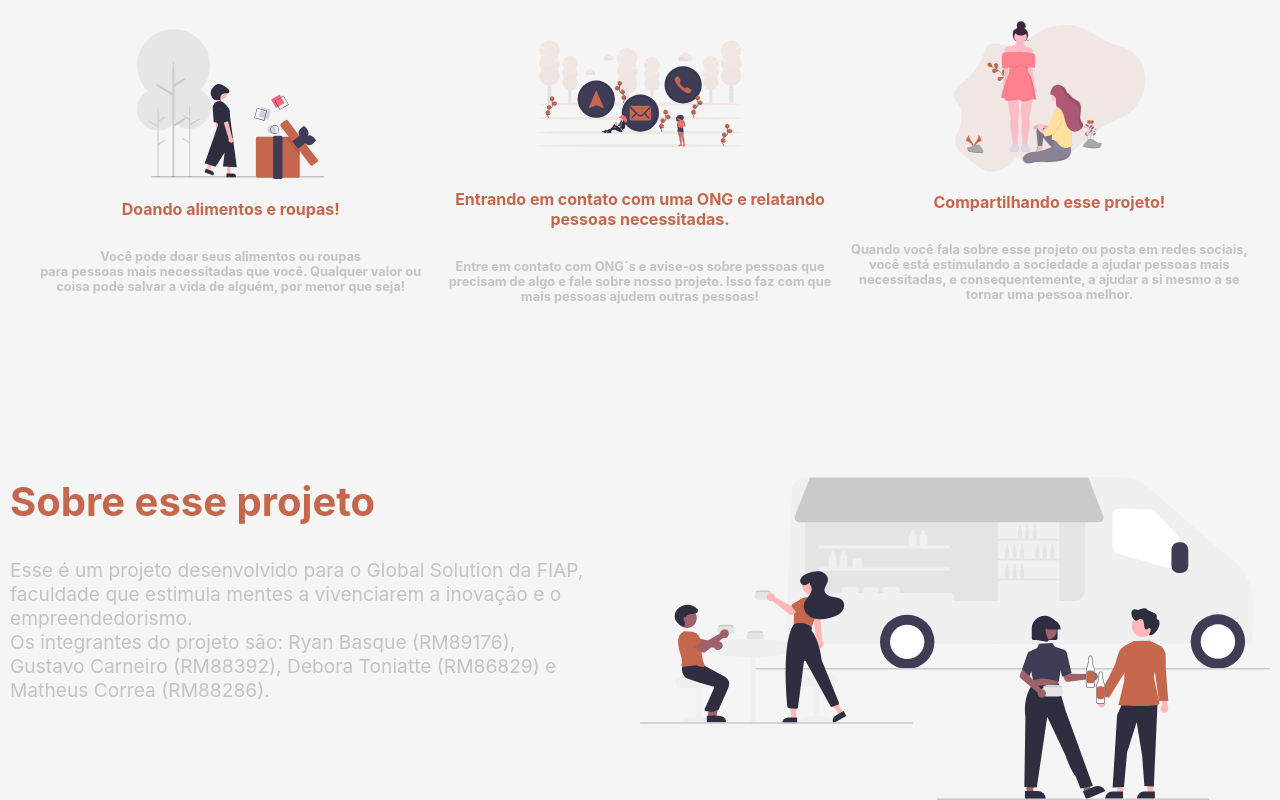
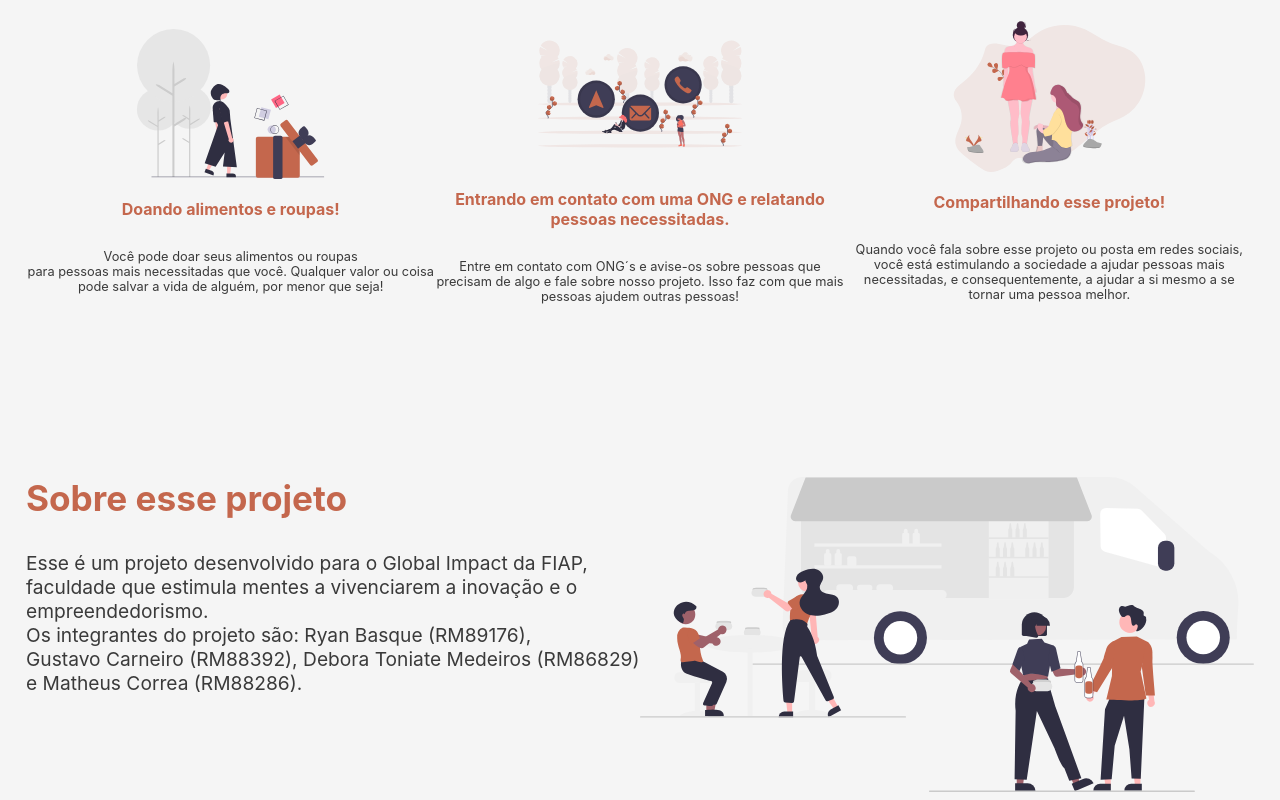
Before and after one commit to RyanBasque/tem-quem-precise, a React (Create React App) app: page / in a window 1280 px wide. Shown: the part 683-1483 px from the top of the page. Built offline with nearby package versions, Linux system fonts and the light colour scheme.

Commit message:
feat: text colors and debora name

```diff
--- a/src/components/atoms/HelpExemple/styles.js
+++ b/src/components/atoms/HelpExemple/styles.js
@@ -37,9 +37,8 @@ export const HelpContainer = styled.div`
 
     p {
       font-size: 0.8rem;
-      font-weight: bold;
       text-align: center;
-      color: ${color.gray};
+      color: ${color.black};
 
       margin: 10px 0;
     }
--- a/src/components/molecules/AboutThisProject/index.js
+++ b/src/components/molecules/AboutThisProject/index.js
@@ -7,17 +7,17 @@ import Slide from '../../../assets/images/food.svg';
 const AboutThisProject = () => {
   return (
     <AboutContainer>
-      <div>
+      <div data-aos="fade-up">
         <h1>Sobre esse projeto</h1>
         <p>
-          Esse é um projeto desenvolvido para o Global Solution da FIAP, faculdade que
+          Esse é um projeto desenvolvido para o Global Impact da FIAP, faculdade que
           estimula mentes a vivenciarem a inovação e o empreendedorismo. <br />
           Os integrantes do projeto são: Ryan Basque (RM89176), <br />
-          Gustavo Carneiro (RM88392), Debora Toniatte (RM86829) e
+          Gustavo Carneiro (RM88392), Debora Toniate Medeiros (RM86829) e
           Matheus Correa (RM88286).
         </p>
       </div>
-      <img src={Slide} alt="Slide" />
+      <img src={Slide} alt="Slide" data-aos="fade-up" />
     </AboutContainer>
   );
 };
--- a/src/components/molecules/AboutThisProject/styles.js
+++ b/src/components/molecules/AboutThisProject/styles.js
@@ -4,6 +4,8 @@ import { color } from './../../../assets/css/colors';
 export const AboutContainer = styled.div`
   display: grid;
   grid-template-columns: repeat(2, 1fr);
+
+  padding: 0 1rem;
 
   @media (max-width: 768px) {
     grid-template-columns: 1fr;
@@ -17,21 +19,9 @@ export const AboutContainer = styled.div`
   }
 
   h1 {
-    font-size: 2.5rem;
+    font-size: 2.2rem;
     font-weight: bold;
     color: ${color.orange};
-
-    margin-bottom: 2rem;
-
-    @media (max-width: 768px) {
-      font-size: 1.5rem;
-      text-align: center;
-    }
-  }
-
-  p {
-    font-size: 1.2rem;
-    color: ${color.gray};
 
     margin-bottom: 2rem;
 
@@ -41,6 +31,18 @@ export const AboutContainer = styled.div`
     }
   }
 
+  p {
+    font-size: 1.2rem;
+    color: ${color.black};
+
+    margin-bottom: 2rem;
+
+    @media (max-width: 768px) {
+      font-size: 0.8rem;
+      text-align: center;
+    }
+  }
+
   img {
     width: 100%;
     height: 100%;
```
